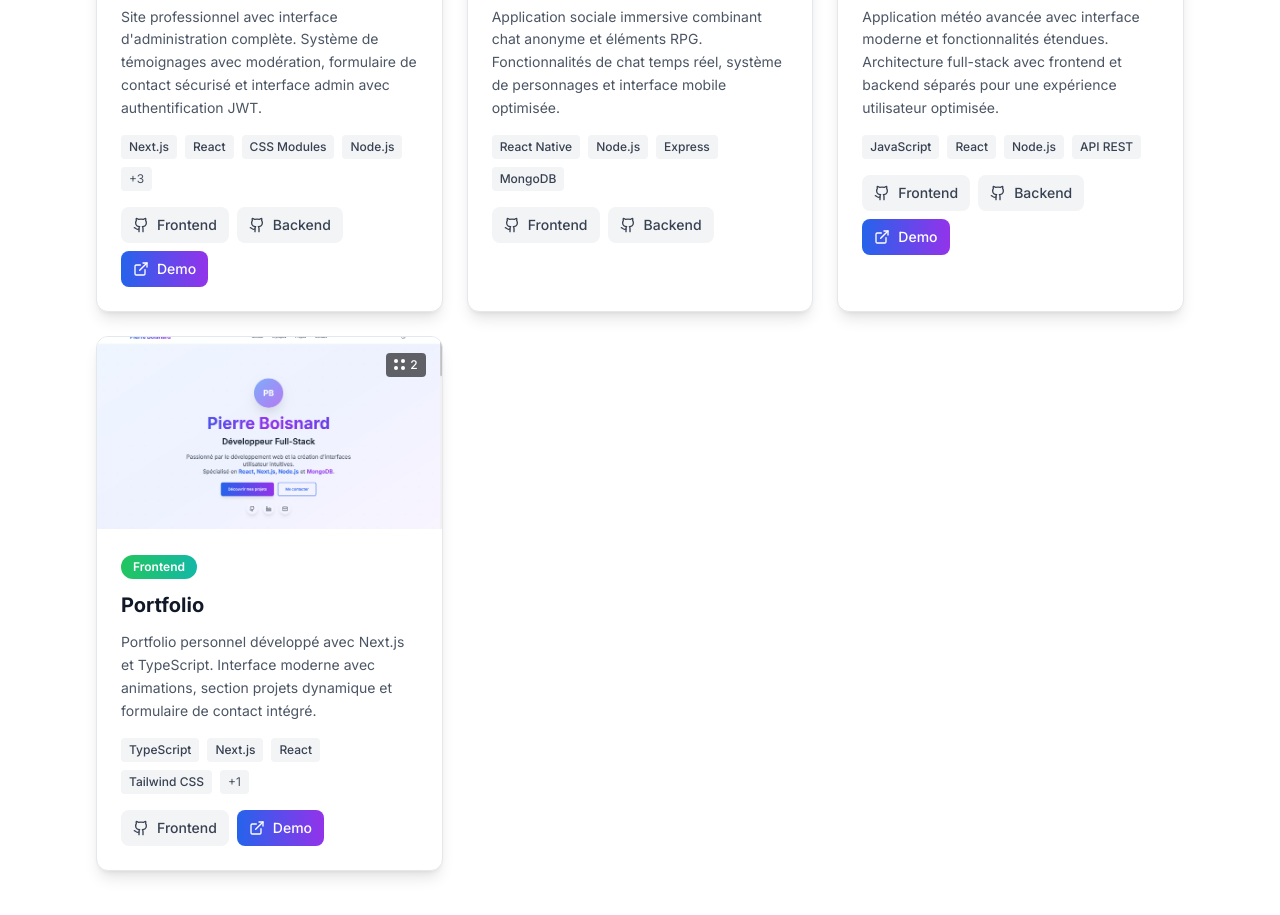
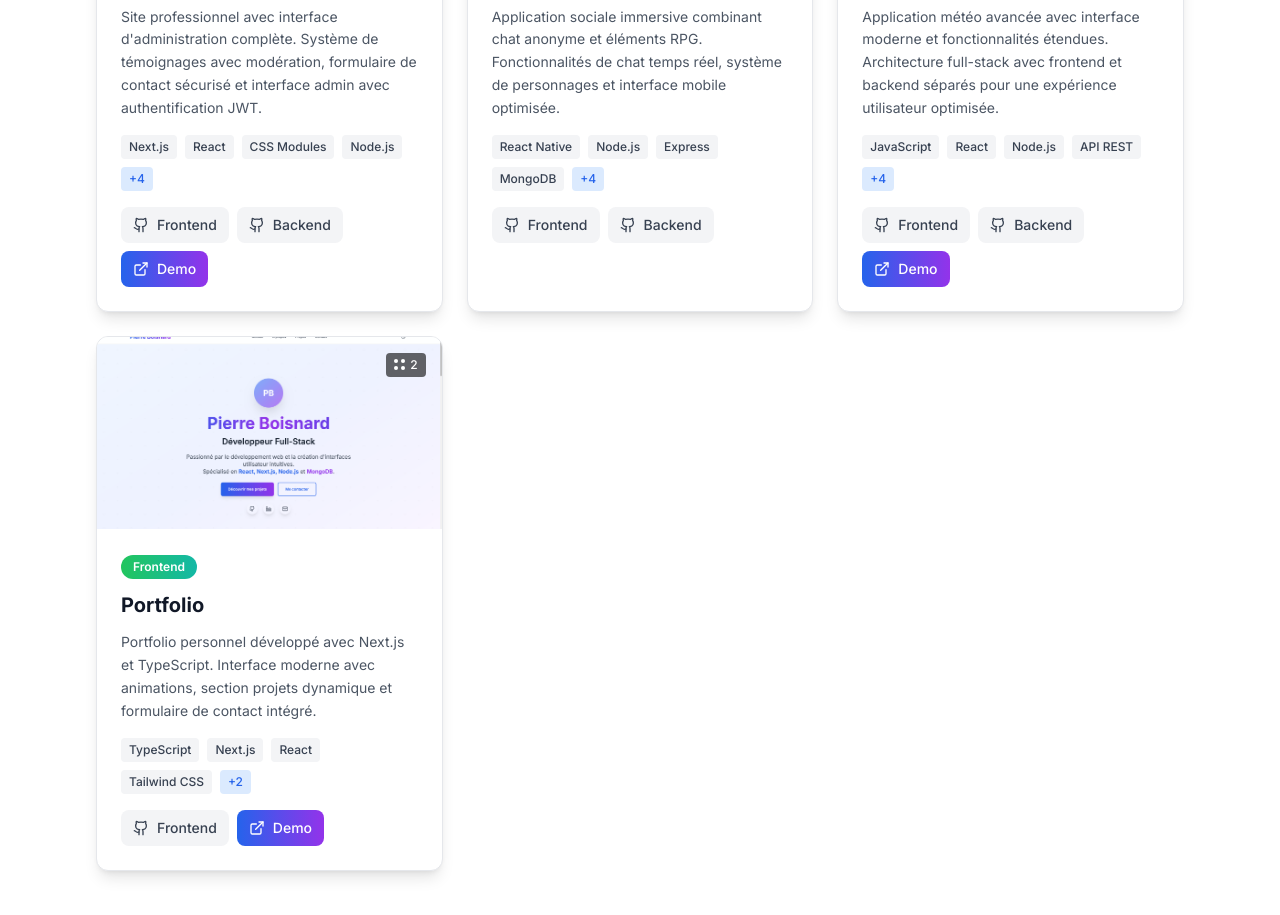
Before and after one commit to Pierrebsnrd/portfolio-frontend, a Next.js app: page / in a window 1280 px wide. Shown: the part 2200-3115 px from the top of the page. Built offline with nearby package versions, Linux system fonts and the light colour scheme.

Commit message:
update technologies on project card

```diff
--- a/app/components/sections/Projects.tsx
+++ b/app/components/sections/Projects.tsx
@@ -19,6 +19,7 @@ const projects: Project[] = [
       "Express",
       "MongoDB",
       "JWT",
+      "Nodemailer",
     ],
     category: "fullstack",
     githubFrontend: "https://github.com/Pierrebsnrd/sophrologie-frontend",
@@ -32,7 +33,7 @@ const projects: Project[] = [
     title: "Trollen",
     description:
       "Application sociale immersive combinant chat anonyme et éléments RPG. Fonctionnalités de chat temps réel, système de personnages et interface mobile optimisée.",
-    technologies: ["React Native", "Node.js", "Express", "MongoDB"],
+    technologies: ["React Native", "Node.js", "Express", "MongoDB", "Socket.IO", "Expo", "Redux", "JWT"],
     category: "mobile",
     githubFrontend: "https://github.com/Pierrebsnrd/trollen-frontend",
     githubBackend: "https://github.com/Pierrebsnrd/trollen-backend",
@@ -45,7 +46,7 @@ const projects: Project[] = [
     title: "Weather App Plus",
     description:
       "Application météo avancée avec interface moderne et fonctionnalités étendues. Architecture full-stack avec frontend et backend séparés pour une expérience utilisateur optimisée.",
-    technologies: ["JavaScript", "React", "Node.js", "API REST"],
+    technologies: ["JavaScript", "React", "Node.js", "API REST", "Tailwind CSS", "Express", "MongoDB", "JWT"],
     category: "fullstack",
     githubFrontend: "https://github.com/Pierrebsnrd/weather-app-plus-frontend",
     githubBackend: "https://github.com/Pierrebsnrd/weather-app-plus-backend",
@@ -58,7 +59,7 @@ const projects: Project[] = [
     title: "Portfolio",
     description:
       "Portfolio personnel développé avec Next.js et TypeScript. Interface moderne avec animations, section projets dynamique et formulaire de contact intégré.",
-    technologies: ["TypeScript", "Next.js", "React", "Tailwind CSS", "Framer Motion"],
+    technologies: ["TypeScript", "Next.js", "React", "Tailwind CSS", "Framer Motion", "Nodemailer"],
     category: "frontend",
     githubFrontend: "https://github.com/Pierrebsnrd/portfolio-frontend",
     demo: "https://portfolio-frontend-neon-six.vercel.app/",
--- a/app/components/ui/ProjectCard.tsx
+++ b/app/components/ui/ProjectCard.tsx
@@ -20,6 +20,7 @@ const ProjectCard: React.FC<ProjectCardProps> = ({ project }) => {
   const [showModal, setShowModal] = useState(false);
   const [currentImageIndex, setCurrentImageIndex] = useState(0);
   const [imageError, setImageError] = useState<{ [key: string]: boolean }>({});
+  const [showAllTechnologies, setShowAllTechnologies] = useState(false);
 
   // Bloquer le scroll du body quand la modal est ouverte
   useEffect(() => {
@@ -211,7 +212,7 @@ const ProjectCard: React.FC<ProjectCardProps> = ({ project }) => {
 
           {/* Technologies */}
           <div className="flex flex-wrap gap-2 mb-4">
-            {project.technologies.slice(0, 4).map((tech, index) => (
+            {(showAllTechnologies ? project.technologies : project.technologies.slice(0, 4)).map((tech, index) => (
               <span
                 key={index}
                 className="px-2 py-1 bg-gray-100 dark:bg-gray-700 text-gray-700 dark:text-gray-300 rounded text-xs font-medium"
@@ -220,9 +221,12 @@ const ProjectCard: React.FC<ProjectCardProps> = ({ project }) => {
               </span>
             ))}
             {project.technologies.length > 4 && (
-              <span className="px-2 py-1 bg-gray-100 dark:bg-gray-700 text-gray-600 dark:text-gray-300 rounded text-xs">
-                +{project.technologies.length - 4}
-              </span>
+              <button
+                onClick={() => setShowAllTechnologies(!showAllTechnologies)}
+                className="px-2 py-1 bg-blue-100 dark:bg-blue-900 text-blue-600 dark:text-blue-300 rounded text-xs font-medium hover:bg-blue-200 dark:hover:bg-blue-800 transition-colors cursor-pointer"
+              >
+                {showAllTechnologies ? 'Moins' : `+${project.technologies.length - 4}`}
+              </button>
             )}
           </div>
 
```
